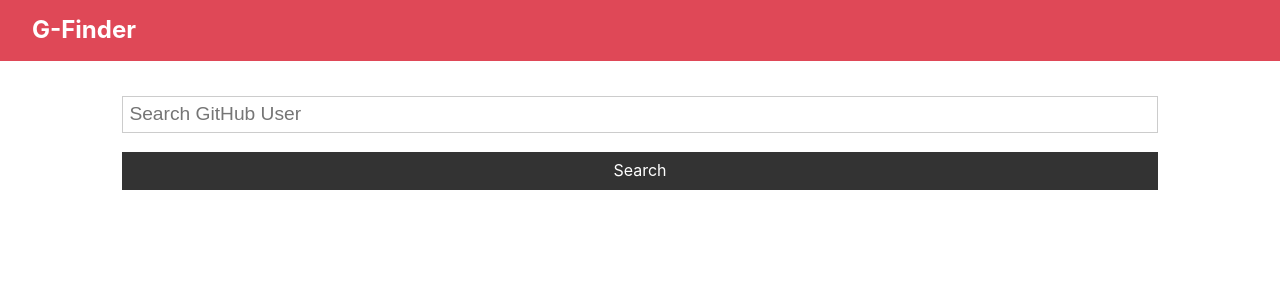
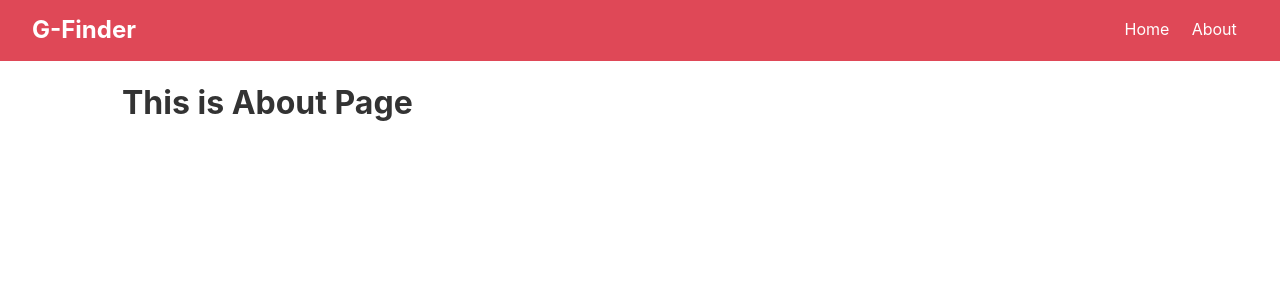
Before and after one commit to vinhhn3/tcd0602-react-course, a React (Create React App) app: page /about in a window 1280 px wide. Shown: the top 300 px of the page. Built offline with nearby package versions, Linux system fonts and the light colour scheme.

Commit message:
Setup React Router

```diff
--- a/package.json
+++ b/package.json
@@ -9,6 +9,7 @@
     "axios": "^1.4.0",
     "react": "^18.2.0",
     "react-dom": "^18.2.0",
+    "react-router-dom": "^5.2.0",
     "react-scripts": "5.0.1",
     "web-vitals": "^2.1.4"
   },
--- a/src/App.js
+++ b/src/App.js
@@ -1,9 +1,13 @@
 import axios from "axios";
 import React from "react";
+import { Route, Switch } from "react-router-dom/cjs/react-router-dom";
+import { BrowserRouter as Router } from "react-router-dom/cjs/react-router-dom.min";
 import "./App.css";
 import Search from "./components/users/Search";
 import Users from "./components/users/Users";
 import Navbar from "./layout/Navbar";
+import About from "./pages/About";
+import NotFound from "./pages/NotFound";
 
 class App extends React.Component {
   state = {
@@ -22,13 +26,27 @@
 
   render() {
     return (
+      <Router>
         <div className="App">
           <Navbar />
           <div className="container">
+            <Switch>
+              <Route exact path="/">
+                <>
                   <Search searchUsers={this.searchUsers} />
                   <Users usersData={this.state.usersData} />
+                </>
+              </Route>
+              <Route exact path="/about">
+                <About />
+              </Route>
+              <Route path="*">
+                <NotFound />
+              </Route>
+            </Switch>
           </div>
         </div>
+      </Router>
     );
   }
 }
--- a/src/layout/Navbar.js
+++ b/src/layout/Navbar.js
@@ -1,10 +1,19 @@
 import React from "react";
+import { Link } from "react-router-dom";
 
 const Navbar = () => {
   return (
     <div>
       <div className="navbar bg-primary">
         <h2>G-Finder</h2>
+        <ul>
+          <li>
+            <Link to="/">Home</Link>
+          </li>
+          <li>
+            <Link to="/about">About</Link>
+          </li>
+        </ul>
       </div>
     </div>
   );
--- /dev/null
+++ b/src/pages/About.js
@@ -0,0 +1,11 @@
+import React from "react";
+
+function About() {
+  return (
+    <div>
+      <h1>This is About Page</h1>
+    </div>
+  );
+}
+
+export default About;
--- /dev/null
+++ b/src/pages/NotFound.js
@@ -0,0 +1,11 @@
+import React from "react";
+
+function NotFound() {
+  return (
+    <div>
+      <h1>Page Not Found: 404</h1>
+    </div>
+  );
+}
+
+export default NotFound;
```
Also changed, not shown: 1 other file (tests, documents, lock files or other folders). Lines whose indentation alone changed are shown as unchanged.
